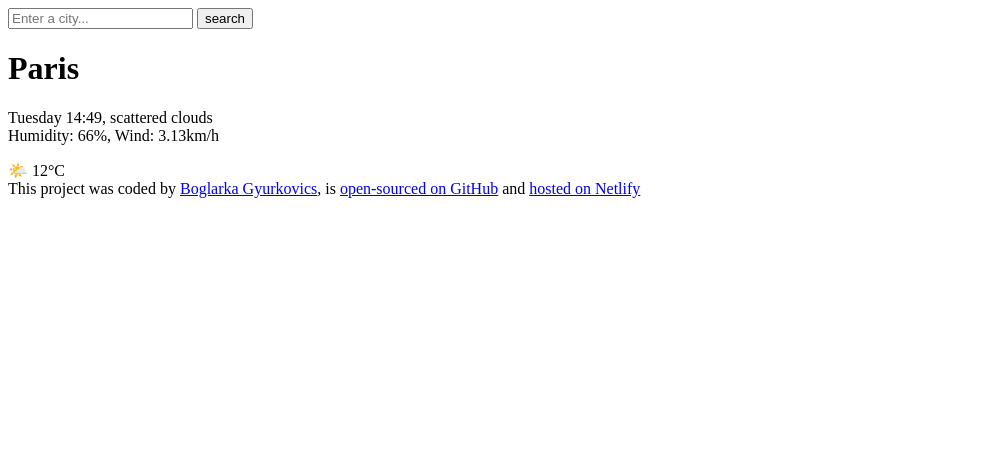
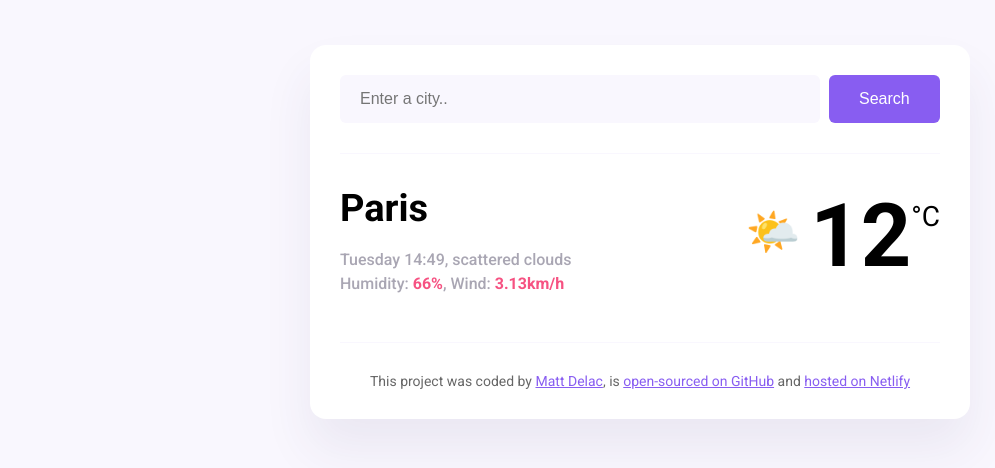
Before and after one commit to kicsimuca/my-final-weather-app, a plain HTML site: page index.html in a window 1280 px wide. Shown: the whole page, without its empty margins (0-995 px from the left). Drawn offline with Linux system fonts and the light colour scheme.

Commit message:
added basic css to the project

```diff
--- a/index.html
+++ b/index.html
@@ -3,36 +3,58 @@
   <head>
     <meta charset="UTF-8" />
     <meta name="viewport" content="width=device-width, initial-scale=1.0" />
-    <title>Meteo App</title>
+    <link rel="preconnect" href="https://fonts.googleapis.com" />
+    <link rel="preconnect" href="https://fonts.gstatic.com" crossorigin />
+    <link
+      href="https://fonts.googleapis.com/css2?family=Roboto:ital,wght@0,100;0,300;0,400;0,500;0,700;0,900;1,100;1,300;1,400;1,500;1,700;1,900&display=swap"
+      rel="stylesheet"
+    />
+    <link rel="stylesheet" href="src/style.css" />
+    <title>Final Weather App</title>
   </head>
   <body>
+    <div class="weather-app">
       <header>
-        <form>
-            <input type="search" placeholder="Enter a city..." required>
-            <input type="submit" value="search">
+        <form class="search-form">
+          <input
+            type="search"
+            placeholder="Enter a city.."
+            required
+            class="search-form-input"
+          />
+          <input type="submit" value="Search" class="search-form-button" />
         </form>
       </header>
       <main>
+        <div class="weather-app-data">
           <div>
-            <h1>Paris</h1>
-            <p>
+            <h1 class="weather-app-city">Paris</h1>
+            <p class="weather-app-details">
               Tuesday 14:49, scattered clouds
-                <br/>
-                Humidity: 66%, Wind: 3.13km/h
+              <br />
+              Humidity: <strong>66%</strong>, Wind: <strong>3.13km/h</strong>
             </p>
           </div>
-        <div>🌤️ 12°C</div>
+          <div class="weather-app-temperature-container">
+            <div class="weather-app-icon">🌤️</div>
+            <div class="weather-app-temperature">12</div>
+            <div class="weather-app-unit">°C</div>
+          </div>
+        </div>
       </main>
 
       <footer>
         This project was coded by
-      <a href="https://github.com/kicsimuca" target="_blank"> Boglarka Gyurkovics</a>,
+        <a href="https://github.com/matthieua/" target="_blank"> Matt Delac</a>,
         is
-      <a href="https://github.com/kicsimuca/my-final-weather-app"target="_blank">open-sourced on GitHub</a>
+        <a href="https://github.com/matthieua/meteo" target="_blank"
+          >open-sourced on GitHub</a
+        >
         and
-      <a href="https://final-weather-app01.netlify.app/" target="_blank"
-        > hosted on Netlify</a
+        <a href="https://meteo-shecodes-app.netlify.app/" target="_blank"
+          >hosted on Netlify</a
         >
       </footer>
+    </div>
   </body>
 </html>
--- a/src/style.css
+++ b/src/style.css
@@ -0,0 +1,95 @@
+body {
+    background-color: #f9f7fe;
+    font-family: "Roboto", sans-serif;
+  }
+
+  a {
+    color: #885df1;
+  }
+
+  .weather-app {
+    background: white;
+    max-width: 600px;
+    margin: 45px auto;
+    box-shadow: 0 30px 50px rgba(65, 50, 100, 0.08);
+    border-radius: 16px;
+    padding: 30px;
+  }
+
+  header {
+    border-bottom: 1px solid #f9f7fe;
+    padding: 0 0 30px 0;
+  }
+
+  .search-form-input {
+    background-color: #f9f7fe;
+    border: none;
+    border-radius: 6px;
+    width: 80%;
+    font-size: 16px;
+    padding: 15px 20px;
+  }
+
+  .search-form-button {
+    background: #885df1;
+    padding: 15px 30px;
+    border: none;
+    font-size: 16px;
+    margin-left: 5px;
+    border-radius: 6px;
+    color: white;
+  }
+
+  main {
+    padding: 30px 0;
+  }
+
+  .weather-app-data {
+    display: flex;
+    justify-content: space-between;
+  }
+
+  .weather-app-city {
+    margin: 0;
+    font-size: 38px;
+    line-height: 48px;
+  }
+
+  .weather-app-details {
+    font-size: 16px;
+    color: rgba(39, 33, 66, 0.4);
+    line-height: 24px;
+    font-weight: 500;
+  }
+
+  .weather-app-details strong {
+    color: #f65282;
+  }
+
+  .weather-app-temperature-container {
+    display: flex;
+  }
+
+  .weather-app-icon {
+    font-size: 44px;
+    margin-top: 22px;
+  }
+
+  .weather-app-temperature {
+    font-size: 88px;
+    margin-left: 10px;
+    font-weight: bold;
+  }
+
+  .weather-app-unit {
+    margin-top: 16px;
+    font-size: 28px;
+  }
+
+  footer {
+    border-top: 1px solid #f9f7fe;
+    padding: 30px 0 0 0;
+    text-align: center;
+    font-size: 14px;
+    color: rgba(0, 0, 0, 0.6);
+  }
```
Lines whose indentation alone changed are shown as unchanged.
